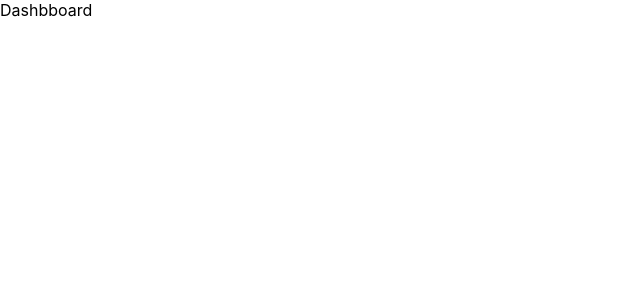
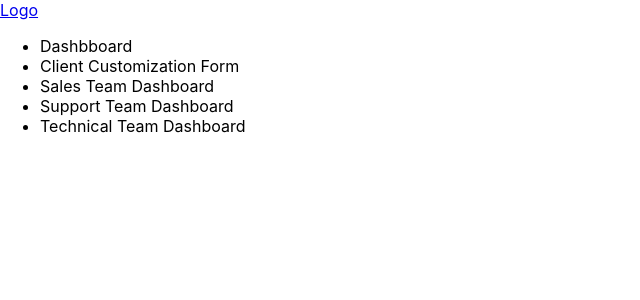
Before and after one commit to SinghVivek2023/customization-app, a React (Create React App) app: page / in a window 1280 px wide. Shown: the top 300 px of the page, without its empty margins (0-640 px from the left). Built offline with nearby package versions, Linux system fonts and the light colour scheme.

Commit message:
updated dashboard as all components in one place

```diff
--- a/src/Dashbboard.js
+++ b/src/Dashbboard.js
@@ -1,7 +1,22 @@
 import React from "react";
 
 function Dashbboard() {
-  return <div>Dashbboard</div>;
+  return (
+    <>
+      <header>
+        <a href="#">Logo</a>
+        <nav>
+          <ul>
+            <li>Dashbboard</li>
+            <li>Client Customization Form</li>
+            <li>Sales Team Dashboard</li>
+            <li>Support Team Dashboard</li>
+            <li>Technical Team Dashboard</li>
+          </ul>
+        </nav>
+      </header>
+    </>
+  );
 }
 
 export default Dashbboard;
```
